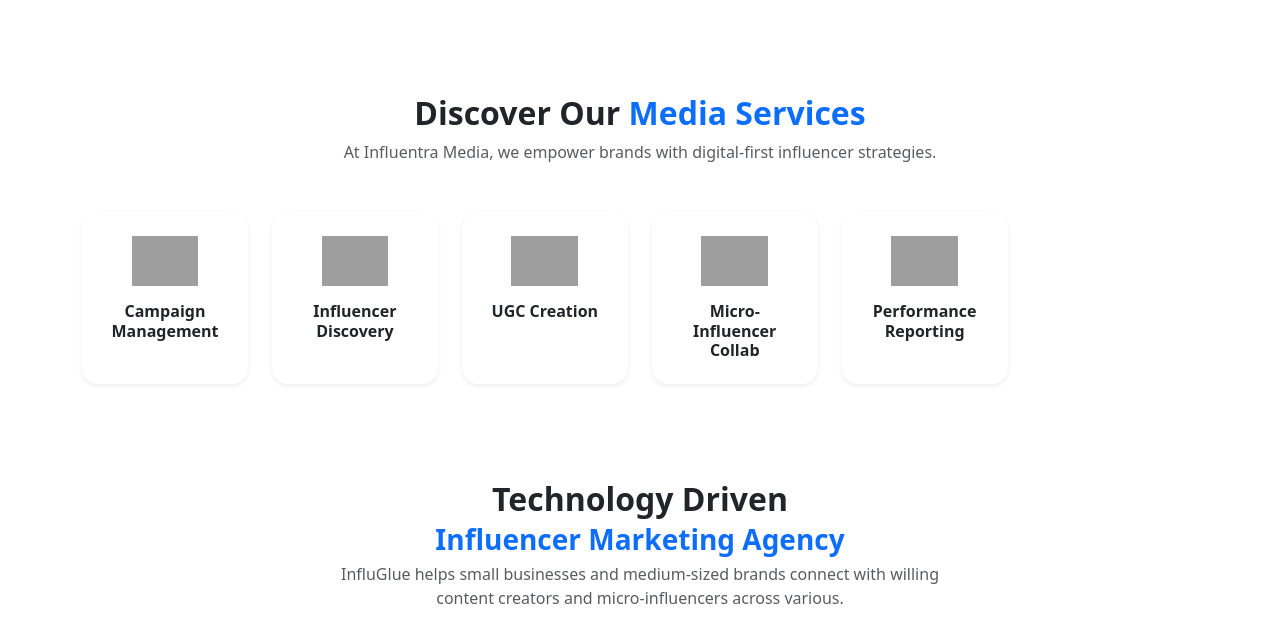
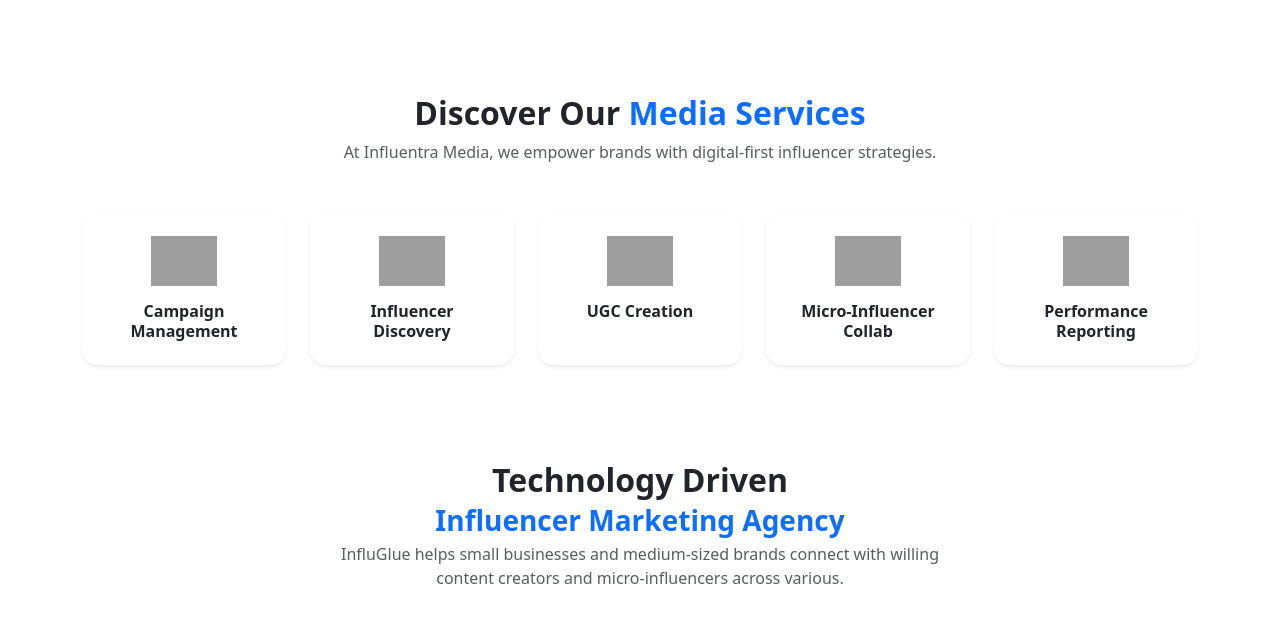
Before and after one commit to sukanta481/influentra-media, a PHP site: page / in a window 1280 px wide. Shown: the part 637-1261 px from the top of the page. Run offline with PHP 8.4, Linux system fonts and the light colour scheme; grey boxes are pictures that could not be loaded.

Commit message:
Update services section alignment

```diff
--- a/css/style.css
+++ b/css/style.css
@@ -241,7 +241,7 @@
 @media (min-width: 1200px) {
   .services-section .row.g-4 > div {
     flex: 0 0 auto;
-    width: 16.66%;
+    width: 20%;
   }
 }
 
--- a/includes/services-section.php
+++ b/includes/services-section.php
@@ -3,7 +3,7 @@
   <div class="container text-center">
     <h2 class="fw-bold">Discover Our <span class="text-primary">Media Services</span></h2>
     <p class="text-muted mb-5">At Influentra Media, we empower brands with digital-first influencer strategies.</p>
-    <div class="row g-4">
+    <div class="row g-4 justify-content-center">
       <div class="col-6 col-sm-4 col-lg-2">
         <a href="influencer-campaign-management.php" class="text-decoration-none text-dark">
           <div class="service-card p-4 shadow-sm bg-white rounded-4 h-100">
```
